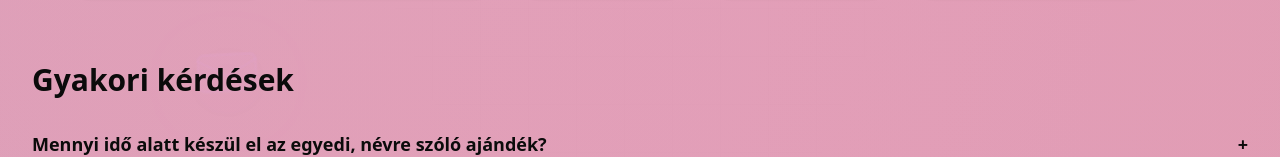
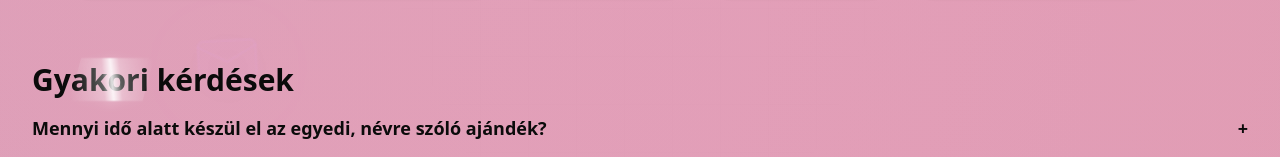
Before and after one commit to horvathgabor8787/babypanda-landing, a Next.js app: page / in a window 1280 px wide. Shown: the part 3976-4133 px from the top of the page. Built offline with nearby package versions, Linux system fonts and the light colour scheme; no server answers; the database is empty.

Commit message:
Update FAQ.jsx

```diff
--- a/components/FAQ.jsx
+++ b/components/FAQ.jsx
@@ -23,7 +23,9 @@ export default function FAQ() {
   const [open, setOpen] = useState(null);
   return (
     <section className="relative mt-16">
-      <h2 className="text-2xl md:text-3xl font-extrabold mb-4 shine-text">Gyakori kérdések</h2>
+      <h2 className="sweep text-2xl md:text-3xl font-extrabold shine-text">
+    Gyakori kérdések
+  </h2>
       <div className="divide-y divide-white/10">
         {FAQS.map((f, i) => (
           <div key={f.q} className="faq-item">
```
